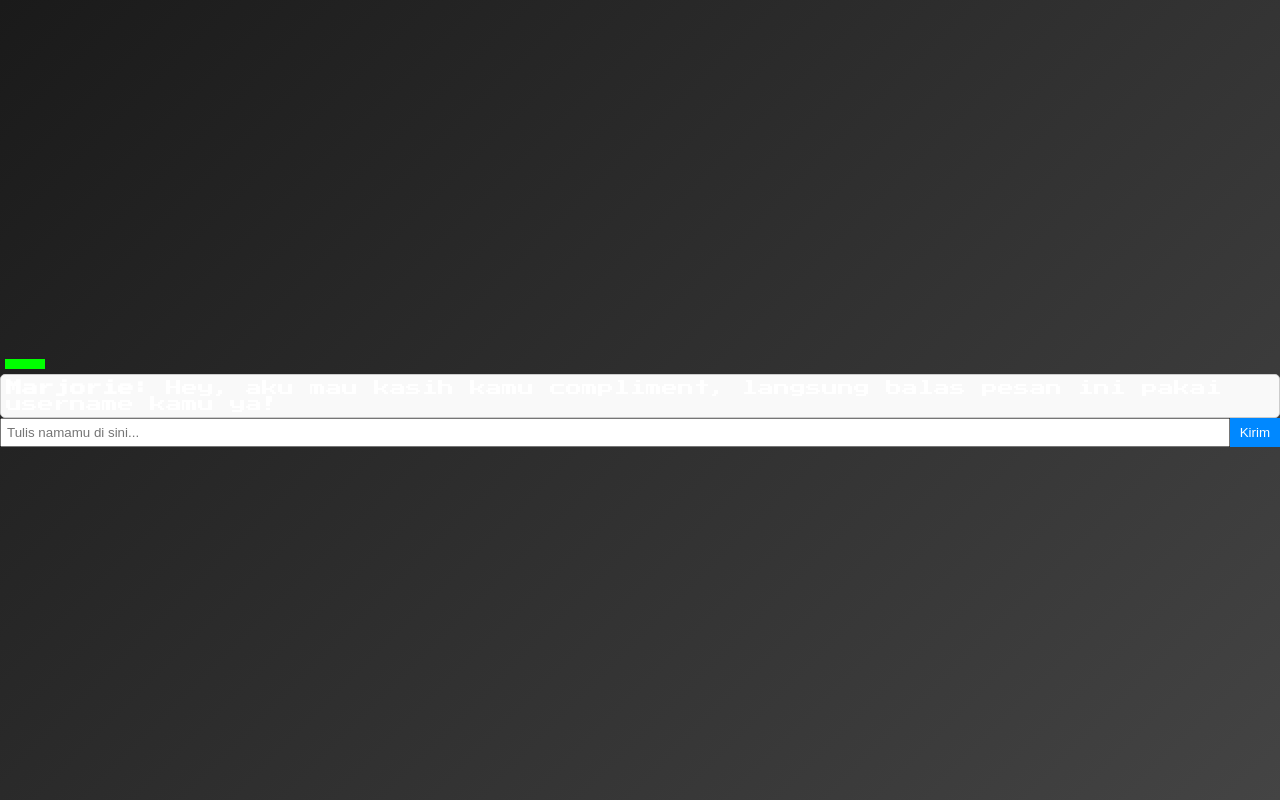
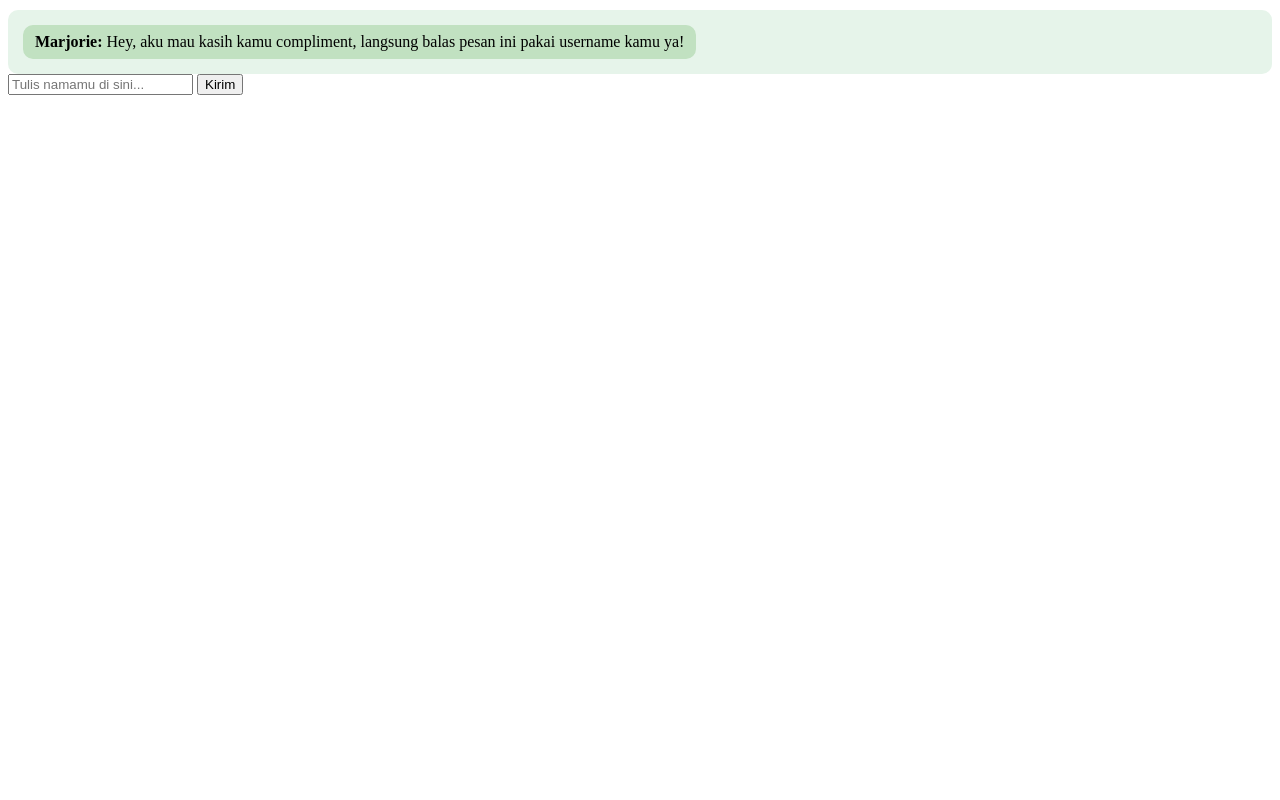
Before and after one commit to 307temporaryredirect/compliments, a Flask app: page / in a window 1280 px wide. Run offline with Flask 3, Linux system fonts and the light colour scheme.

Commit message:
Update style.css

```diff
--- a/static/css/style.css
+++ b/static/css/style.css
@@ -1,127 +1,27 @@
-
-@import url('https://fonts.googleapis.com/css2?family=Press+Start+2P&display=swap');
-
-body {
-  background: linear-gradient(135deg, #1a1a1a, #444);
+.chat-window {
+  flex: 1;
+  margin-top: 10px;
+  background: #e6f4ea;
+  border-radius: 10px;
+  padding: 10px;
+  overflow-y: auto;
   display: flex;
-  justify-content: center;
-  align-items: center;
-  height: 100vh;
-  margin: 0;
-  font-family: 'Press Start 2P', cursive;
-  color: #fff;
+  flex-direction: column;
 }
 
-.flip-container {
-  perspective: 1200px;
+.bubble {
+  padding: 8px 12px;
+  margin: 5px;
+  border-radius: 10px;
+  max-width: 80%;
 }
 
-.flip-phone {
-  width: 300px;
-  height: 500px;
-  transform-style: preserve-3d;
-  transition: transform 1s ease;
-  position: relative;
+.marjorie {
+  background-color: #c1e1c1;
+  align-self: flex-start;
 }
 
-.flip-phone.flipped {
-  transform: rotateX(180deg);
+.user {
+  background-color: #add8e6;
+  align-self: flex-end;
 }
-
-.flip-front, .flip-back {
-  position: absolute;
-  width: 100%;
-  height: 100%;
-  backface-visibility: hidden;
-  border-radius: 20px;
-  box-shadow: 0 10px 30px rgba(0,0,0,0.5);
-}
-
-.flip-front {
-  background: #222;
-  display: flex;
-  flex-direction: column;
-  padding: 10px;
-}
-
-.top-bar {
-  display: flex;
-  justify-content: space-between;
-  padding: 5px;
-  font-size: 10px;
-}
-
-.signal, .battery {
-  width: 20px;
-  height: 10px;
-  background: #0f0;
-}
-
-.time {
-  flex: 1;
-  text-align: center;
-}
-
-.screen {
-  flex: 1;
-  background: #fff;
-  border-radius: 10px;
-  padding: 10px;
-  display: flex;
-  flex-direction: column;
-  justify-content: space-between;
-  color: #000;
-  overflow: hidden;
-}
-
-.chat-window {
-  flex: 1;
-  overflow-y: auto;
-  background: #f9f9f9;
-  border: 1px solid #ccc;
-  border-radius: 5px;
-  padding: 5px;
-}
-
-.chat-message {
-  background: #e0f7fa;
-  padding: 6px;
-  margin-bottom: 5px;
-  border-radius: 5px;
-}
-
-form {
-  display: flex;
-}
-
-input {
-  flex: 1;
-  padding: 5px;
-}
-
-button {
-  background: #08f;
-  border: none;
-  padding: 5px 10px;
-  color: #fff;
-}
-
-.flip-back {
-  background: #333;
-  transform: rotateX(180deg);
-  display: flex;
-  justify-content: center;
-  align-items: center;
-}
-
-.buttons-row {
-  display: flex;
-  gap: 10px;
-}
-
-.btn {
-  width: 50px;
-  height: 50px;
-  background: #555;
-  border-radius: 10px;
-}
```
